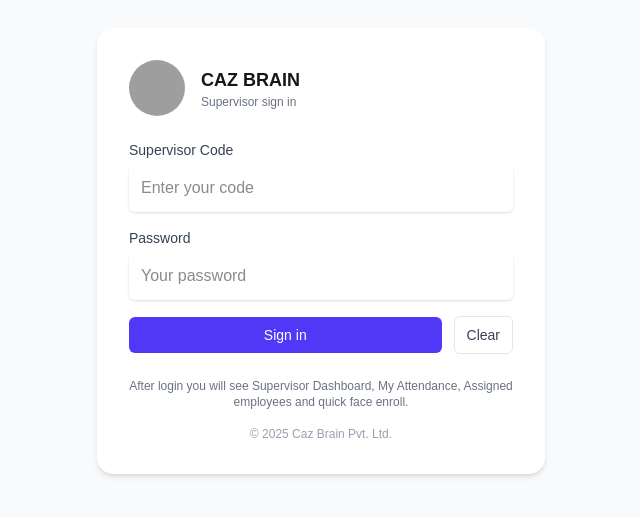
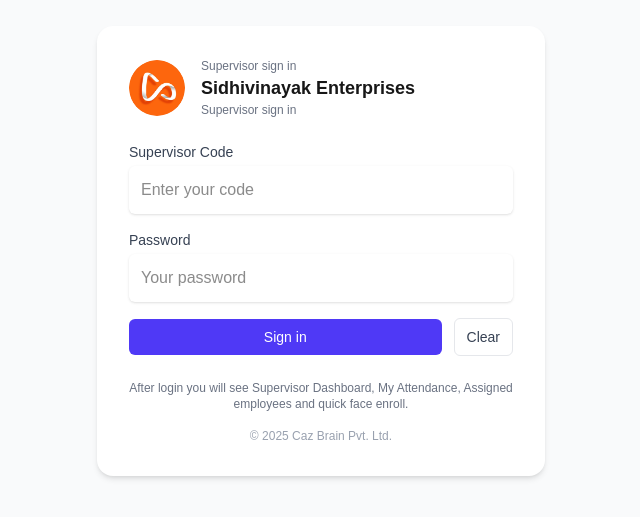
Before and after one commit to cazbrain2412/sidhivanyak-face-app, a Next.js app: page /supervisor/login in a window 1280 px wide. Shown: the part 149-666 px from the top of the page, without its empty margins (319-959 px from the left). Built offline with nearby package versions, Linux system fonts and the light colour scheme; grey boxes are pictures that could not be loaded.

Commit message:
Update logo and branding for Siddhivinayak Enterprises

```diff
--- a/app/admin/layout.js
+++ b/app/admin/layout.js
@@ -20,7 +20,7 @@
               <div className="flex items-center gap-3 px-4 py-5">
                 <div className="flex-1">
                   <div className={`text-lg font-semibold ${collapsed ? "hidden" : ""}`}>
-                    CAZ BRAIN — Admin
+                    Siddhiynayak Enterprises — Admin
                   </div>
                 </div>
                 <button
@@ -51,7 +51,7 @@
                 <div className={`${collapsed ? "text-center" : ""}`}>
                   <div className={collapsed ? "hidden" : "mb-1"}>Logged in as</div>
                   <div className="font-medium">Super Admin</div>
-                  <div className="text-xs opacity-80">cazbrain@company.com</div>
+                  <div className="text-xs opacity-80">sidhivnayak@company.com</div>
                 </div>
               </div>
             </div>
--- a/app/supervisor/login/page.js
+++ b/app/supervisor/login/page.js
@@ -42,7 +42,8 @@
           {/* Logo — put your company logo at /public/logo.png or change the src */}
           <img src="/logo.png" alt="logo" className="w-14 h-14 rounded-full object-cover" />
           <div>
-            <h2 className="text-lg font-semibold">CAZ BRAIN</h2>
+            <p className="text-xs text-gray-500">Supervisor sign in</p>
+<h2 className="text-lg font-semibold">Sidhivinayak Enterprises</h2>
             <p className="text-xs text-gray-500">Supervisor sign in</p>
           </div>
         </div>
```
Also changed, not shown: public/logo.png (added).
